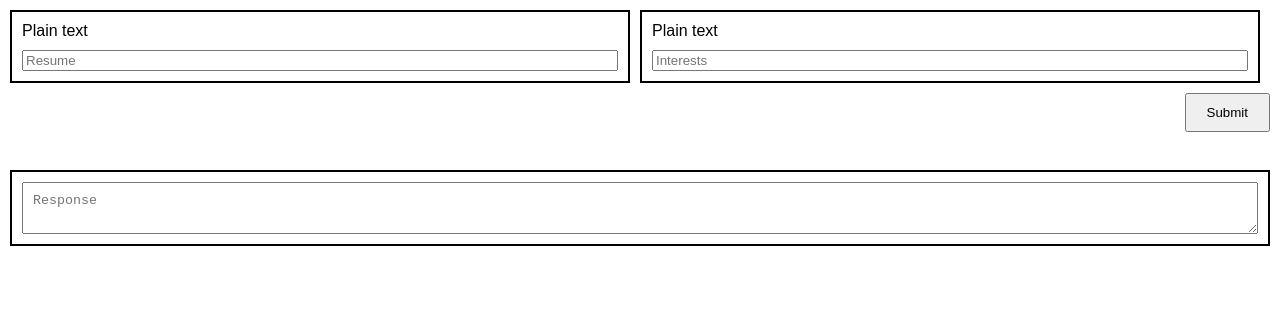
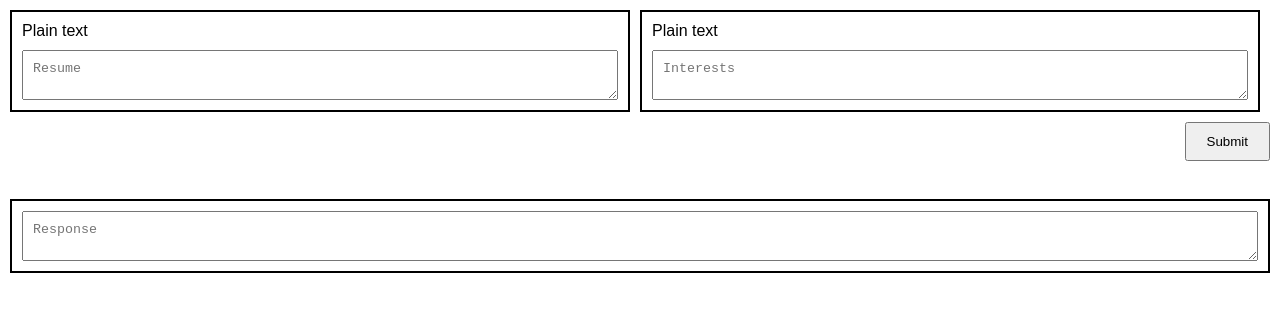
Before and after one commit to varunrvkmr/Project-Recommender, a website: page public/page.html in a window 1280 px wide. Drawn offline with Linux system fonts and the light colour scheme.

Commit message:
- removed unused comments - updated front-end so that the text box dynamically changes size depending on how much content is in the box

```diff
--- a/public/page.html
+++ b/public/page.html
@@ -9,13 +9,13 @@
 <body>
   <div class="container">
     <form id="pageForm" class="form-box">
-      <div class="box">
+       <div class="box">
         <p>Plain text</p>
-        <input textarea name="role" placeholder="Resume" required></textarea>
+        <textarea name="role" placeholder="Resume" required></textarea>
       </div>
       <div class="box">
         <p>Plain text</p>
-        <input textarea id="content" name="content" placeholder="Interests"></textarea>
+        <textarea id="content" name="content" placeholder="Interests"></textarea>
       </div>
       <div class="button-container">
         <button type="submit" name="submit_form">Submit</button>
--- a/public/script.js
+++ b/public/script.js
@@ -1,3 +1,18 @@
+document.addEventListener('DOMContentLoaded', () => {
+    // Select all textarea elements
+    const textAreas = document.querySelectorAll('textarea');
+
+    textAreas.forEach(textArea => {
+        textArea.setAttribute('style', 'height:' + (textArea.scrollHeight) + 'px;overflow-y:hidden;');
+        textArea.addEventListener('input', autoResize, false);
+    });
+
+    function autoResize() {
+        this.style.height = 'auto';
+        this.style.height = (this.scrollHeight) + 'px';
+    }
+});
+
 document.getElementById('pageForm').addEventListener('submit', function(event) {
     event.preventDefault(); // Prevent the form from submitting in the traditional way
 
```
Also changed, not shown: index.js (+0 -12 lines).
